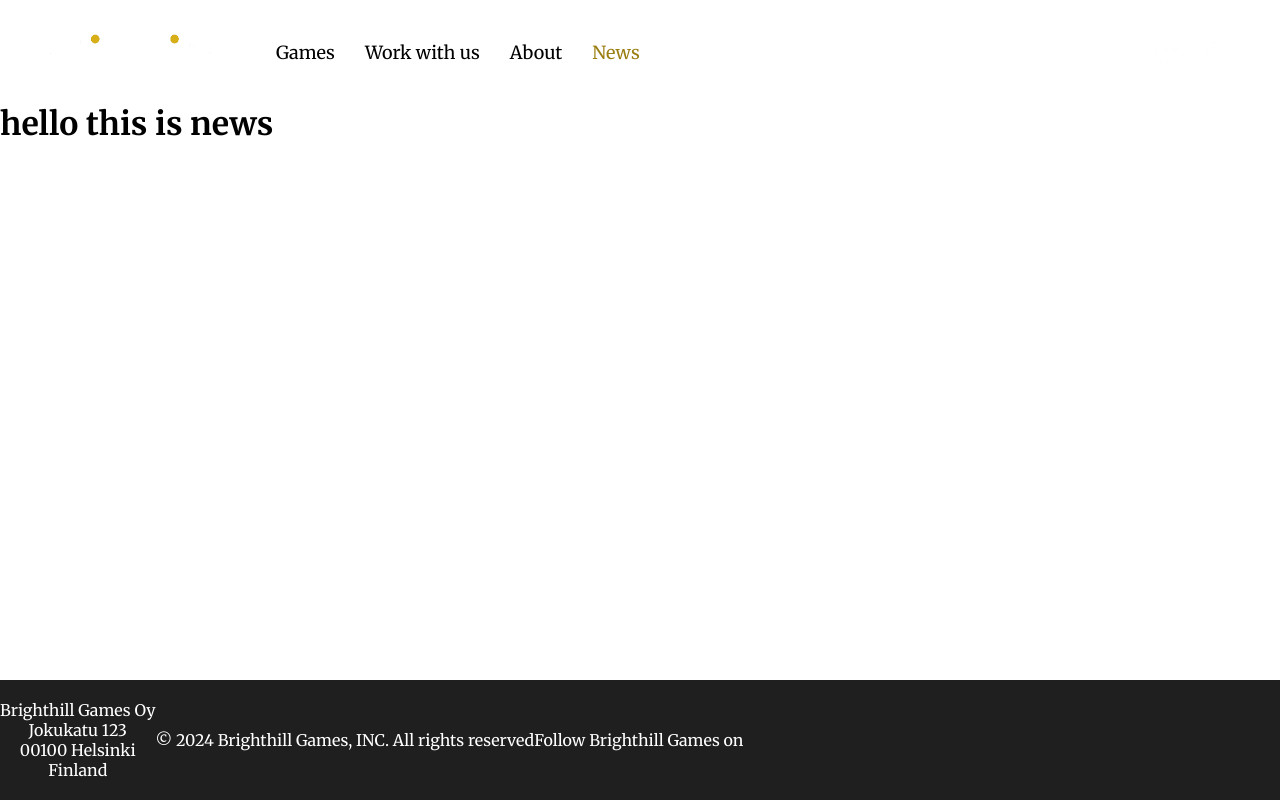
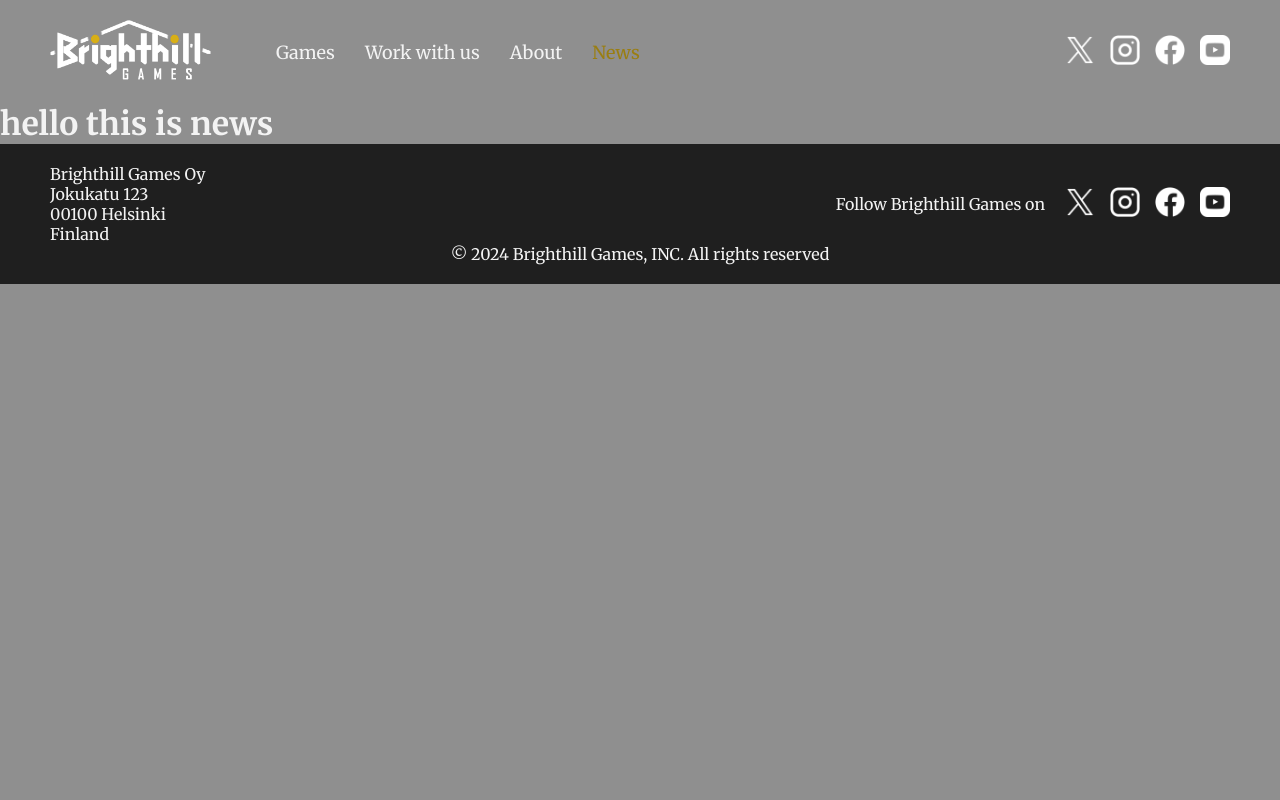
Before and after one commit to MiaaaV/Brighthill-Games, a React (Create React App) app in the folder brighthill-games/: page /BrighthillGames/news in a window 1280 px wide. Built offline with nearby package versions, Linux system fonts and the light colour scheme.

Commit message:
Made footer and some changes to app.css

```diff
--- a/brighthill-games/src/App.css
+++ b/brighthill-games/src/App.css
@@ -12,6 +12,8 @@ a {
 html {
   scroll-behavior: smooth;
   font-size: 16px; /* normal font size*/
+  background-color: rgb(143, 143, 143);
+  color: #f3f3f3;
 }
 
 ::-webkit-scrollbar {
--- a/brighthill-games/src/components/Footer.js
+++ b/brighthill-games/src/components/Footer.js
@@ -1,27 +1,52 @@
 import React from 'react';
 import './styles/Footer.css';
+import '../App.css';
+import Facebook from '../images/icons/facebook.png';
+import Instagram from '../images/icons/instagram.png';
+import Twitter from '../images/icons/twitter.png';
+import Youtube from '../images/icons/youtube.png';
 
 function Footer() {
 
   return (
     <>
-      <footer className='footer'>
-        <div className='container'>
+      <footer>
           <div className='footer-content'>
+
             <div className='footer-address'>
               <p>Brighthill Games Oy</p>
               <p>Jokukatu 123</p>
               <p>00100 Helsinki</p>
               <p>Finland</p>
             </div>
-            <div className='footer-copyright'>
-              <p>© 2024 Brighthill Games, INC. All rights reserved</p>
-            </div>
-            <div className='footer-social-icons'>
-              <p>Follow Brighthill Games on</p>
+
+            <div className='footer-follow-icons'>
+
+              <div>
+                <p>Follow Brighthill Games on</p>
+              </div>
+
+              <ul className='icon-list'>
+                <a href='#'>
+                  <img src={Twitter} id='twitter' alt='Twitter icon' className='social-icons'/>
+                </a>
+                <a href='#'>
+                  <img src={Instagram} id='Instagram' alt='Instagram icon' className='social-icons'/>
+                </a>
+                <a href='#'>
+                  <img src={Facebook} id='facebook' alt='Facebook icon' className='social-icons'/>
+                </a>
+                <a href='#'>
+                  <img src={Youtube} id='youtube' alt='Youtube icon' className='social-icons'/>
+                </a>
+              </ul>
+
             </div>
           </div>
-        </div>
+
+          <div className='footer-copyright'>
+              <p>© 2024 Brighthill Games, INC. All rights reserved</p>
+          </div>
       </footer>
     </>
   )
--- a/brighthill-games/src/components/styles/Footer.css
+++ b/brighthill-games/src/components/styles/Footer.css
@@ -1,14 +1,20 @@
-.footer {
-    position: fixed;
-    left: 0;
-    bottom: 0;
-    width: 100%;
+footer {
     background-color: #1f1f1f;
-    color: #fff;
-    text-align: center;
-    padding: 20px 0;
-  }
+    padding: 20px 50px;
+    align-items: center;
+}
 .footer-content {
     display: flex;
+    justify-content: space-between;
     align-items: center;
 }
+.footer-copyright {
+    display: flex;
+    justify-content: center;
+    align-items: center;
+}
+.footer-follow-icons {
+    display: flex;
+    align-items: center;
+    gap: 20px;
+}
```
